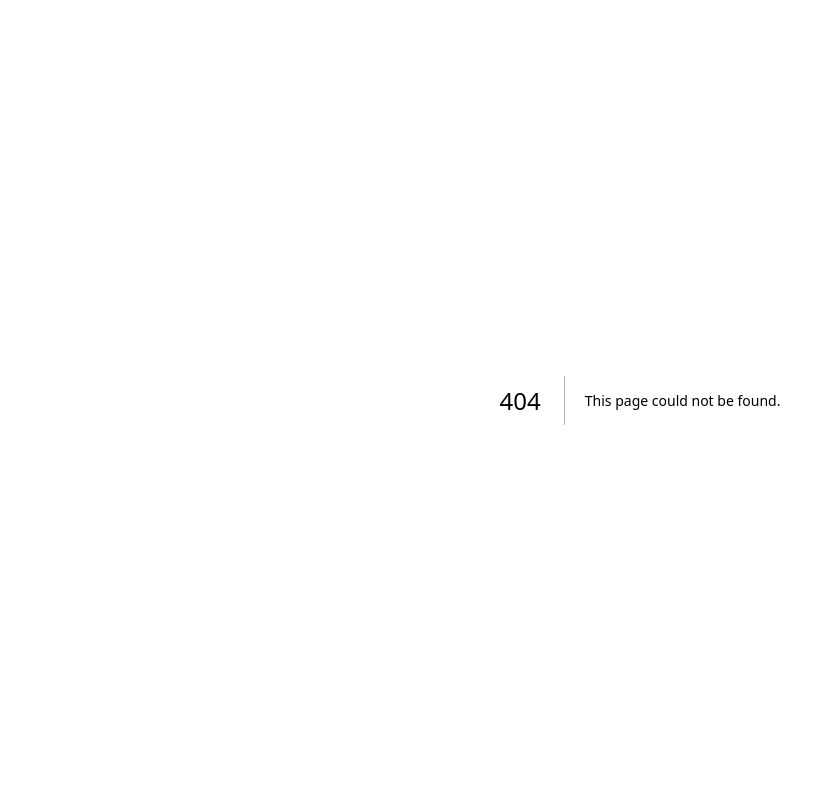
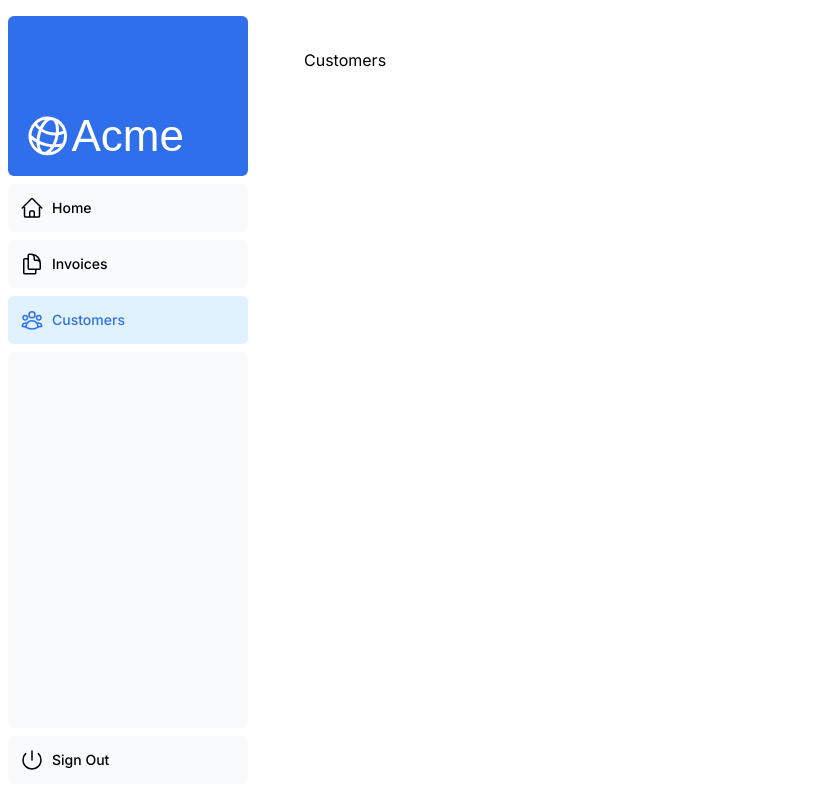
Before and after one commit to thesammit/next-tutorial, a Next.js app: page /dashboard/customers in a window 1280 px wide. Before the commit this address had no page. Shown: the whole page, without its empty margins (0-835 px from the left). Built offline with nearby package versions, Linux system fonts and the light colour scheme; a web font is replaced by a local one.

Commit message:
adding missing pages

```diff
--- /dev/null
+++ b/app/dashboard/customers/page.tsx
@@ -0,0 +1,3 @@
+export default async function Page() {
+    return <> Customers</>
+}
--- /dev/null
+++ b/app/dashboard/invoices/page.tsx
@@ -0,0 +1,3 @@
+export default async function Page() {
+    return <> Invoices</>
+}
```
